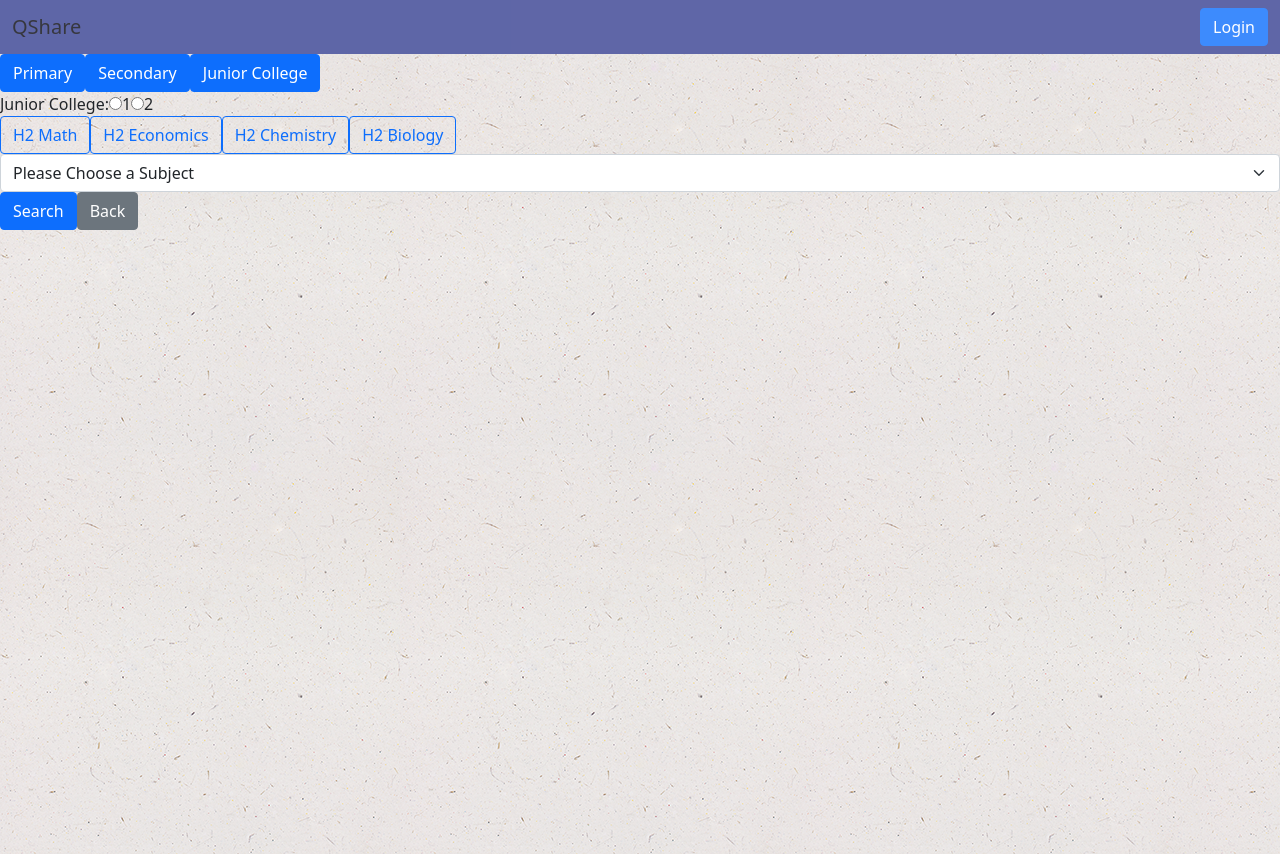
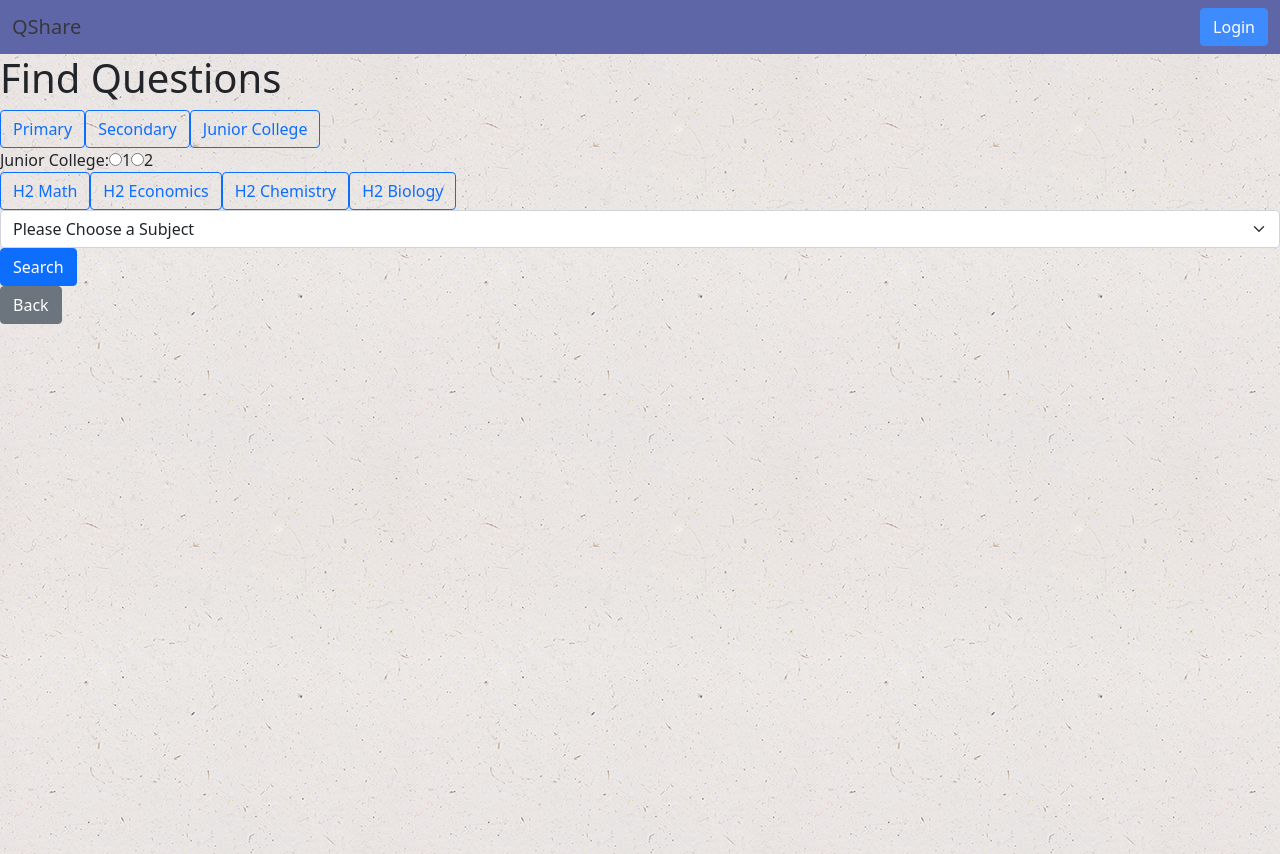
Before and after one commit to sh3ngsh3ng/Project-02-V2, a React (Create React App) app: page / in a window 1280 px wide. Both pictures are taken after a click on the button "Start". Built offline with nearby package versions, Linux system fonts and the light colour scheme.

Commit message:
added conditional colour change for subject btn in findquestions page

```diff
--- a/src/App.js
+++ b/src/App.js
@@ -106,8 +106,6 @@ export default class App extends React.Component {
     )
   }
 
-  // function for AnimatedLettersV2
-  animateLettersV2
 
   // function for conditional rendering of pages (landing & question)
   renderContent() {
@@ -142,6 +140,8 @@ export default class App extends React.Component {
   }
 
 
+
+
   render () {
     return (
       <React.Fragment>
--- a/src/components/GradeRadioBtn.js
+++ b/src/components/GradeRadioBtn.js
@@ -23,6 +23,7 @@ export default function GradeRadioBtn (props) {
                                     stiffness: 50,
                                     delay: i * 0.03
                                 }}
+                                // disabled={props.selectedGrade == "" ? false: true}
                                 />
                         <motion.span variants={props.variants}
                                         animate ="animate1"
--- a/src/components/LevelBtn.js
+++ b/src/components/LevelBtn.js
@@ -8,7 +8,8 @@ export default function LevelBtn (props) {
                 return <motion.button type="button"
                             key = {obj.id}
                             value={obj.value}
-                            className="btn btn-primary"
+                            className={`btn
+                            ${props.selectedLevel == obj.value ? "btn-success": "btn-outline-primary"}`}
                             name = "selectedLevel"
                             onClick = {props.updateFormField}
                             variants = {props.variants}
--- a/src/components/QuestionPage.js
+++ b/src/components/QuestionPage.js
@@ -8,6 +8,7 @@ export default function QuestionPage (props) {
 
     return (
         <React.Fragment>
+            <div>
                 <SearchForm data={props.data}
                             selectedLevel = {props.selectedLevel}
                             levelObj = {props.levelObj}
@@ -18,9 +19,11 @@ export default function QuestionPage (props) {
                             searchQuestions = {props.searchQuestions}
                             updateFormField = {props.updateFormField}
                             />
+            </div>
             <BackBtn changePage={props.changePage} />
-            <br/>
+            <div>
                 <QuestionDisplay searchResults = {props.searchResults}/>
+            </div>
         </React.Fragment>
     )
 
--- a/src/components/SearchForm.js
+++ b/src/components/SearchForm.js
@@ -23,19 +23,28 @@ export default function SearchForm (props) {
 
     }
 
+
+
         return (
             <React.Fragment>
+                <div>
+                    <div><h1>Find Questions</h1></div>
+                    <div>
                         <LevelBtn data={props.data}
                                     updateFormField = {props.updateFormField}
-                            variants={variants}/>
-                <br/>
+                                    variants={variants}
+                                    selectedLevel={props.selectedLevel}
+                                    />
+                        </div>
+                    <div>
                         <GradeRadioBtn data={props.data}
                                         selectedLevel = {props.selectedLevel}
                                         selectedGrade = {props.selectedGrade}
                                         updateFormField = {props.updateFormField}
                                         levelObj = {props.levelObj}
                                         variants={variants}/>
-                <br/>
+                        </div>
+                    <div>
                         <SubjectBtn data={props.data}
                                     selectSubject = {props.selectSubject}
                                     selectedLevel = {props.selectedLevel}
@@ -43,7 +52,8 @@ export default function SearchForm (props) {
                                     levelObj = {props.levelObj}
                                     variants={variants}
                                     />
-                <br/>
+                    </div>
+                    <div>
                         <TopicList data={props.data}
                                     selectedLevel = {props.selectedLevel}
                                     levelObj = {props.levelObj}
@@ -52,7 +62,9 @@ export default function SearchForm (props) {
                                     selectTopic = {props.selectTopic}
                                     variants = {variants}
                                     />
+                    </div>
                     <SearchBtn searchQuestions = {props.searchQuestions}/>
+                </div>
             </React.Fragment>
         )
 }
```
Lines whose indentation alone changed are shown as unchanged.
